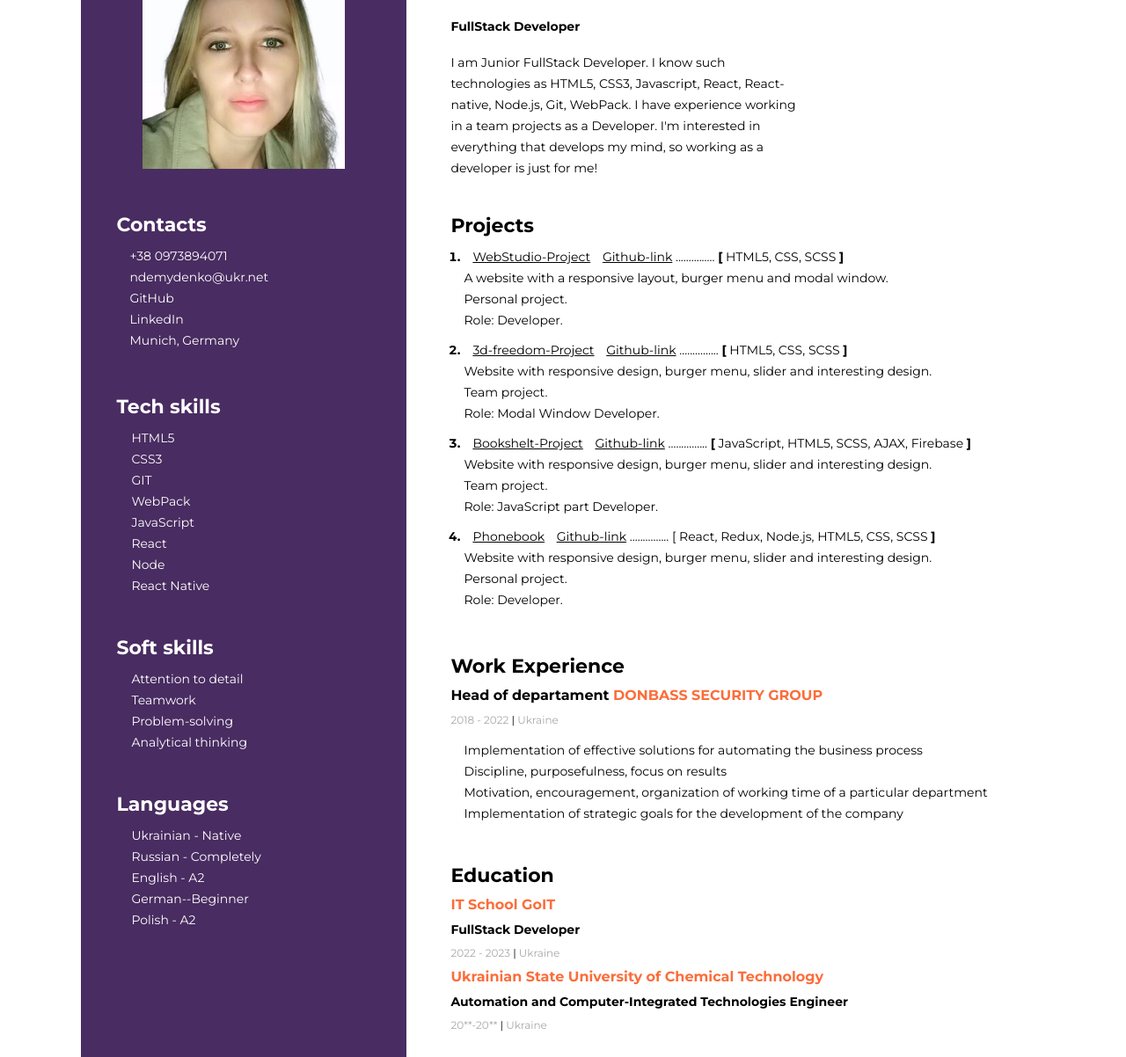
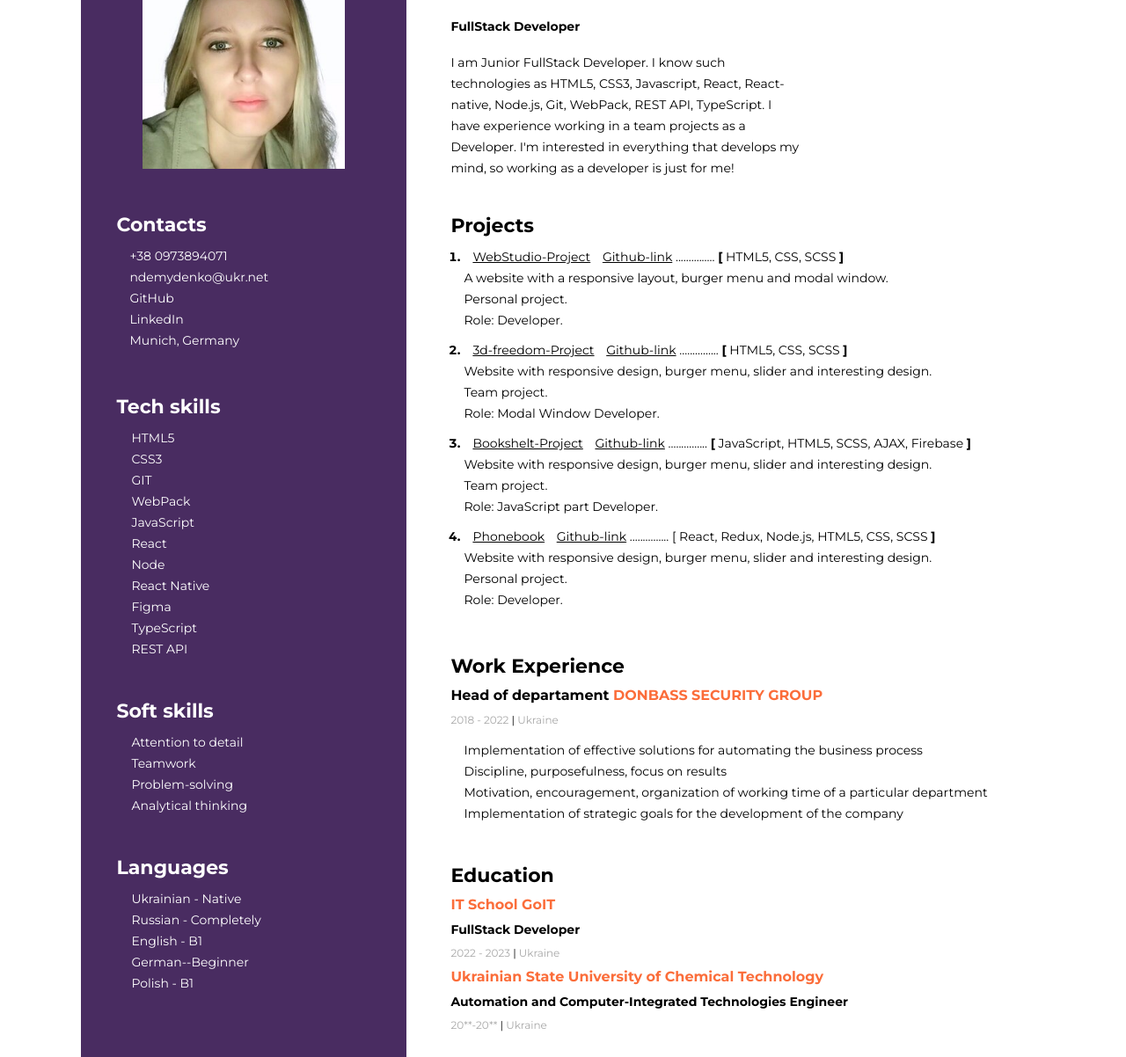
Before and after one commit to Natalia0310/re, a plain HTML site: page index.html in a window 1280 px wide. Shown: the part 98-1300 px from the top of the page at 88% size. Drawn offline with Linux system fonts and the light colour scheme.

Commit message:
update 1

```diff
--- a/index.html
+++ b/index.html
@@ -22,8 +22,8 @@
 					<h2 class="about-position">FullStack Developer</h2>
 					<p class="about-description">
 						I am Junior FullStack Developer. I know such technologies as HTML5, CSS3, Javascript, React, React-native,
-						Node.js, Git, WebPack. I have experience working in a team projects as a Developer. I'm interested in
-						everything that develops my mind, so working as a developer is just for me!
+						Node.js, Git, WebPack, REST API, TypeScript. I have experience working in a team projects as a Developer.
+						I'm interested in everything that develops my mind, so working as a developer is just for me!
 					</p>
 				</div>
 				<!-- projects -->
@@ -209,6 +209,9 @@
 						<li class="tech-skills-item"><span class="tech-skills-text">React</span></li>
 						<li class="tech-skills-item"><span class="tech-skills-text">Node</span></li>
 						<li class="tech-skills-item"><span class="tech-skills-text">React Native</span></li>
+						<li class="tech-skills-item"><span class="tech-skills-text">Figma</span></li>
+						<li class="tech-skills-item"><span class="tech-skills-text">TypeScript</span></li>
+						<li class="tech-skills-item"><span class="tech-skills-text">REST API</span></li>
 					</ul>
 				</div>
 				<!-- soft skills -->
@@ -226,9 +229,9 @@
 					<ul class="soft-skills-list">
 						<li class="soft-skills-item"><span class="soft-skills-text">Ukrainian - Native</span></li>
 						<li class="soft-skills-item"><span class="soft-skills-text">Russian - Completely</span></li>
-						<li class="soft-skills-item"><span class="soft-skills-text">English - A2</span></li>
+						<li class="soft-skills-item"><span class="soft-skills-text">English - B1</span></li>
 						<li class="soft-skills-item"><span class="soft-skills-text">German--Beginner</span></li>
-						<li class="soft-skills-item"><span class="soft-skills-text">Polish - A2</span></li>
+						<li class="soft-skills-item"><span class="soft-skills-text">Polish - B1</span></li>
 					</ul>
 				</div>
 			</aside>
```
Also changed, not shown: img/камуфляж.png (deleted).
